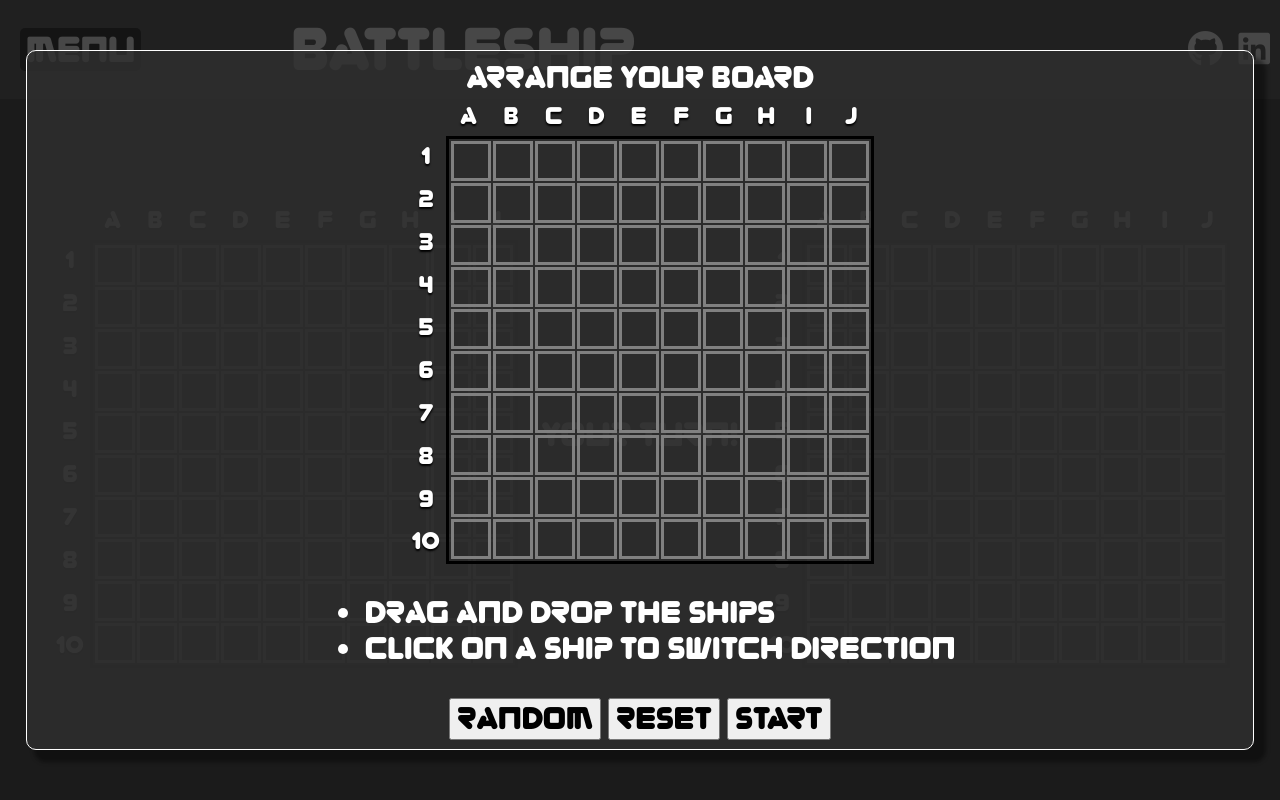
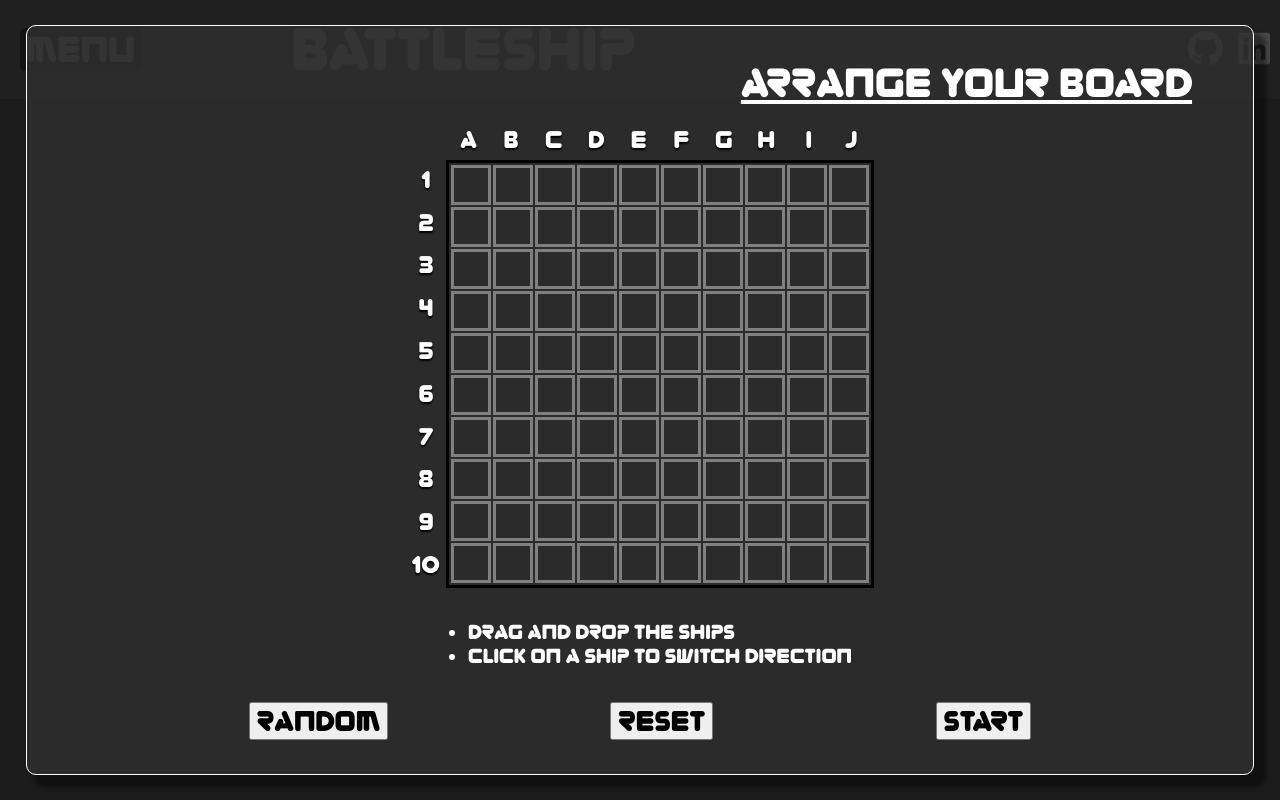
Before and after one commit to taejin5314/battle-ship, a website: page public/index.html in a window 1280 px wide. Both pictures are taken after a click on the button "New game". Drawn offline with nearby package versions, Linux system fonts and the light colour scheme.

Commit message:
adding styles

```diff
--- a/public/styles/layout.css
+++ b/public/styles/layout.css
@@ -22,6 +22,7 @@ body {
   font-size: 24px;
   font-family: zorque;
   min-width: 300px;
+  position: relative;
 }
 body::-webkit-scrollbar {
   display: none;
--- a/public/styles/main.css
+++ b/public/styles/main.css
@@ -3,6 +3,7 @@
   margin-top: 200px;
   justify-content: space-between;
   padding: 0 50px;
+  visibility: hidden;
 }
 
 .board-container {
--- a/public/styles/new-board.css
+++ b/public/styles/new-board.css
@@ -1,8 +1,8 @@
 .new-game-board {
   width: 100%;
-  height: 700px;
+  height: 750px;
   position: fixed;
-  top: calc(50vh - 350px);
+  top: calc(50vh - 375px);
   display: none;
   justify-content: center;
   align-items: center;
@@ -19,6 +19,37 @@
   padding: 20px 0;
   display: flex;
   flex-direction: column;
-  justify-content: center;
+  justify-content: space-evenly;
   align-items: center;
 }
+
+.new-game-board-container {
+  font-size: 1.3em;
+}
+
+.new-game-board-title {
+  width: 90%;
+  display: flex;
+  justify-content: flex-end;
+  align-items: center;
+  text-decoration: underline;
+}
+
+.new-game-board-content {
+  display: flex;
+}
+
+.new-game-board-ships {
+  flex-basis: 50%;
+}
+
+.new-game-board-caution {
+  font-size: 0.5em;
+}
+
+.new-game-board-footer {
+  width: 100%;
+  display: flex;
+  justify-content: space-evenly;
+  font-size: 0.7em;
+}
```
